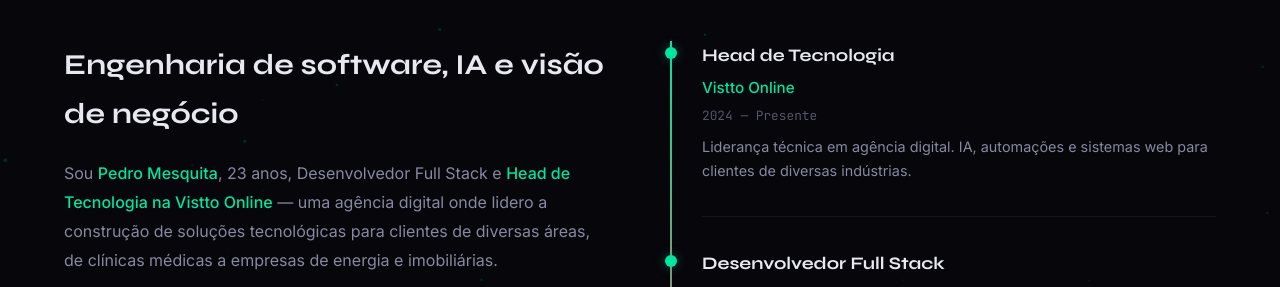
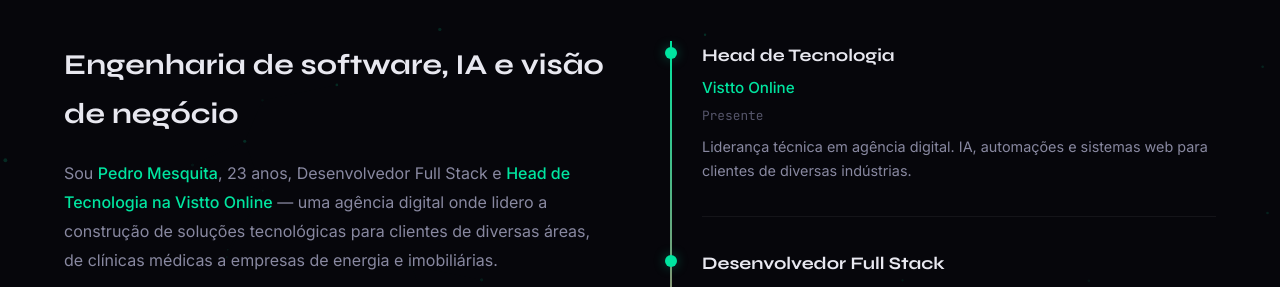
Before and after one commit to pepemesquita/pepemesquita.github.io, a Jekyll site: the page built from index.html, in a window 1280 px wide and 900 px high, scrolled down 1485 px. Shown: the part 153-440 px from the top of the window. Built offline with Jekyll 4.4.1, drawn with Linux system fonts in a browser that asks for light colours.

Commit message:
fix: update timeline date for current position in index.html

```diff
--- a/index.html
+++ b/index.html
@@ -145,7 +145,7 @@ permalink: /
             <div class="timeline-item">
               <div class="timeline-role">Head de Tecnologia</div>
               <div class="timeline-company">Vistto Online</div>
-              <div class="timeline-date">2024 — Presente</div>
+              <div class="timeline-date">Presente</div>
               <div class="timeline-desc">Liderança técnica em agência digital. IA, automações e sistemas web para clientes de diversas indústrias.</div>
             </div>
             <div class="timeline-item">
```
